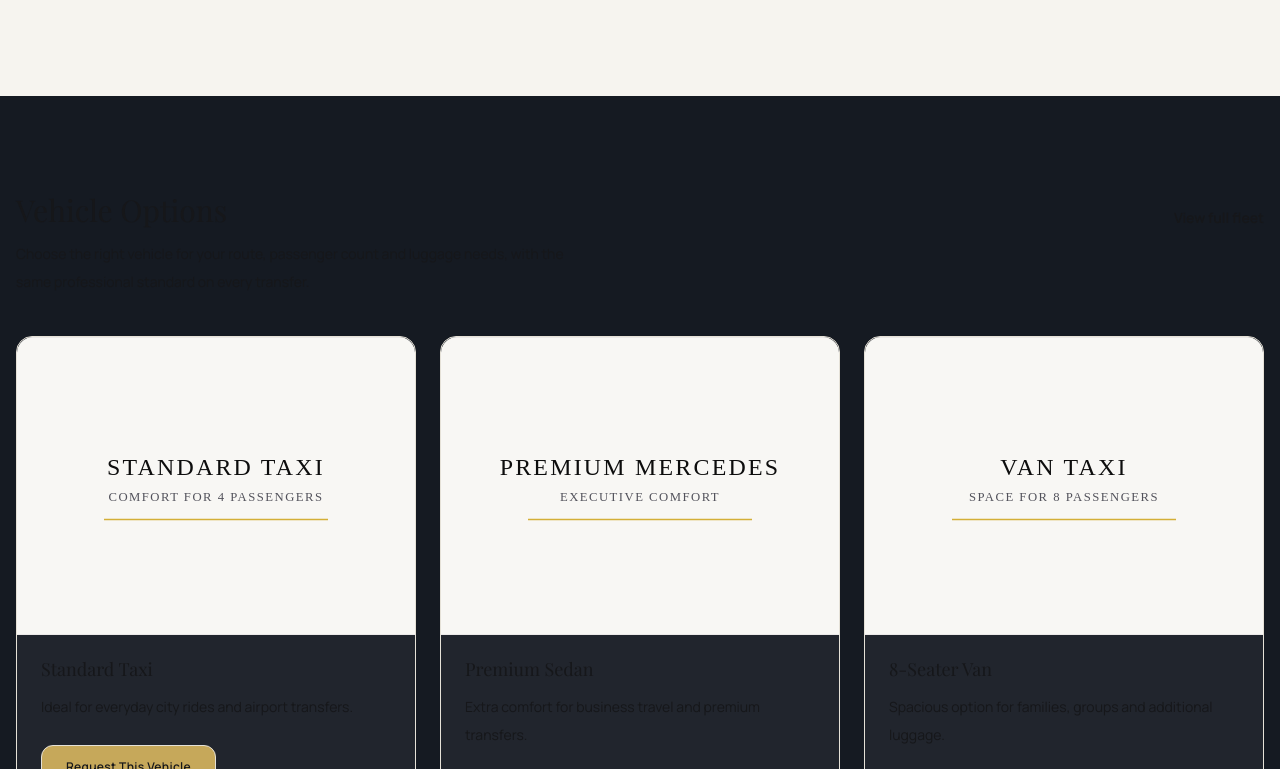
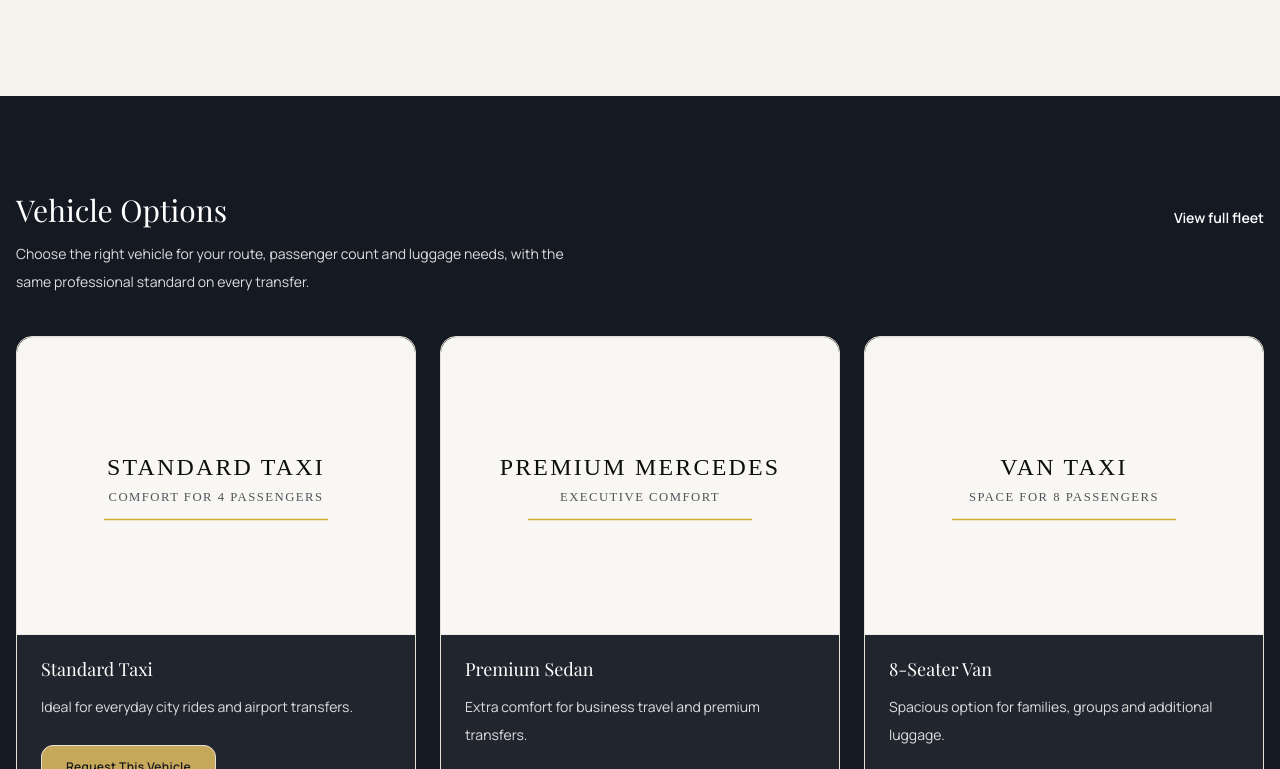
Before and after one commit to insidedopamineacademy-cmd/royaltaxibcn, a Next.js app: page /en in a window 1280 px wide. Shown: the part 891-1660 px from the top of the page. Built offline with nearby package versions, Linux system fonts and the light colour scheme; a web font is replaced by a local one.

Commit message:
fix(home): apply dark-section utility to fleet section

```diff
--- a/src/app/[locale]/page.tsx
+++ b/src/app/[locale]/page.tsx
@@ -122,7 +122,7 @@
         </div>
       </SectionContainer>
 
-      <SectionContainer className="bg-[var(--color-navy)]" id="fleet" containerClassName="max-w-7xl">
+      <SectionContainer className="dark-section" id="fleet" containerClassName="max-w-7xl">
         <div className="flex items-end justify-between gap-4">
           <h2 className="text-2xl text-white md:text-3xl">{t("fleetTitle")}</h2>
           <Link href="/fleet" className="text-sm font-semibold text-[var(--color-gold)] hover:text-[#e4cf95]">
```
